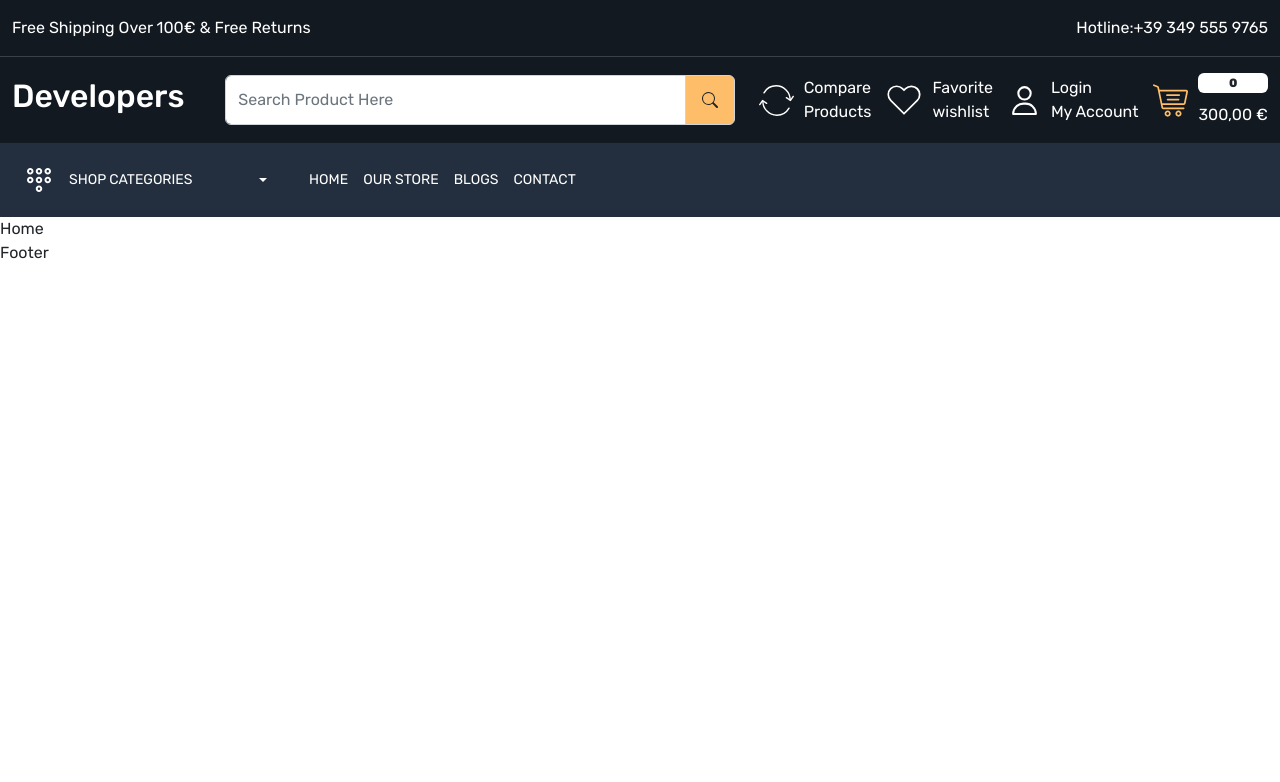
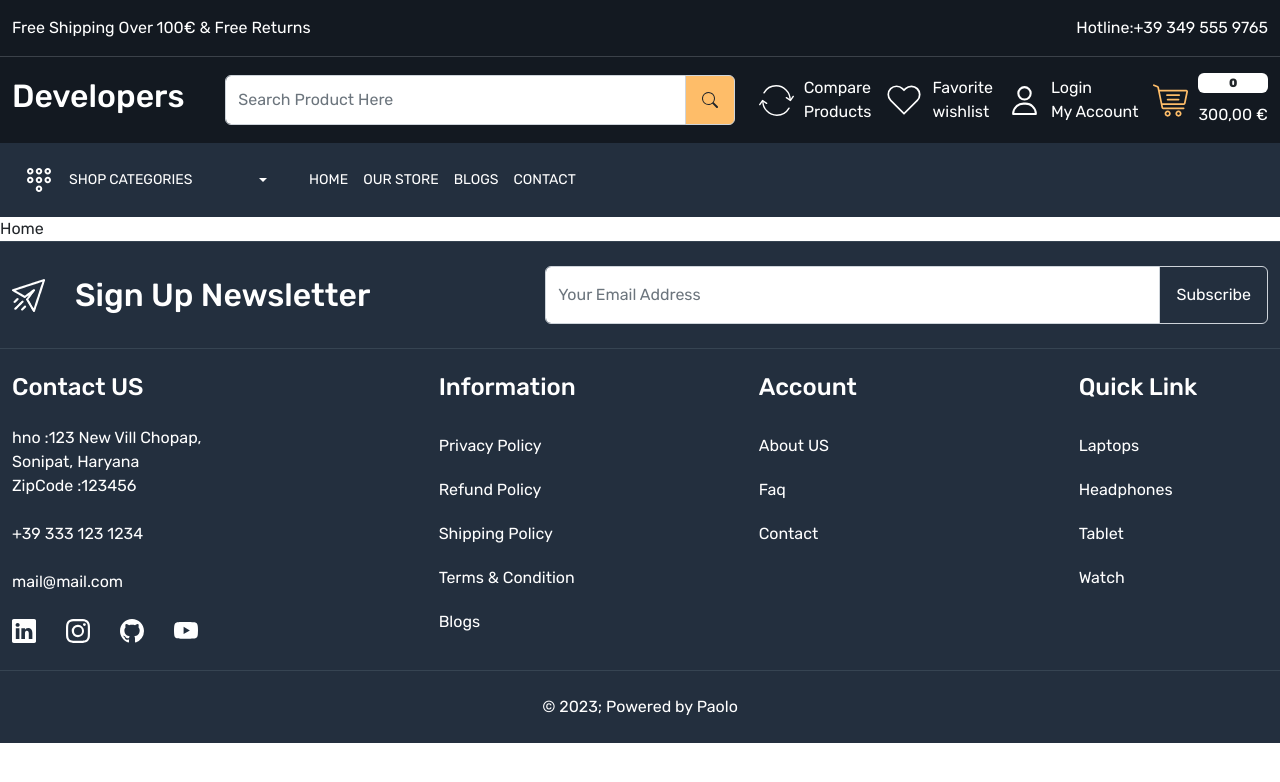
Before and after one commit to PaoloFerrari92/redux_-ECommerce, a React (Create React App) app: page / in a window 1280 px wide. Shown: the top 782 px of the page. Built offline with nearby package versions, Linux system fonts and the light colour scheme.

Commit message:
Terminato Footer

```diff
--- a/src/App.css
+++ b/src/App.css
@@ -84,3 +84,22 @@
   color: var(--color-febd69) !important;
 }
 /* Header Part End */
+
+
+
+/* Footer Part */
+
+footer {
+  background-color: var(--color-232f3e);
+}
+
+footer:not(:first-child){
+  border-top: 1px solid rgba(225, 255, 255, 0.1);
+}
+
+footer .input-group-text{
+  background-color: var(--color-232f3e);
+  color: white;
+  padding: 8px 17px;
+}
+/* Footer Part End */
--- a/src/components/Footer.jsx
+++ b/src/components/Footer.jsx
@@ -1,8 +1,117 @@
 import React from 'react'
+import {Link} from 'react-router-dom';
+import { BsLinkedin, BsGithub, BsYoutube, BsInstagram } from 'react-icons/bs';
 
 const Footer = () => {
   return (
-    <div>Footer</div>
+    <>
+      <footer className='py-4'>
+        <div className='container-xxl'>
+          <div className='row align-items-center'>
+            <div className='col-5'>
+              <div className='footer-top-data d-flex gap-30 align-items-center'>
+                <img src="images/newsletter.png" alt="newsletter" />
+                <h2 className='mb-0 text-white'>Sign Up Newsletter </h2>
+              </div>
+            </div>
+            <div className='col-7'>
+            <div className="input-group ">
+                <input
+                type="text"
+                className="form-control py-1"
+                placeholder="Your Email Address"
+                aria-label="Your Email Address"
+                aria-describedby="basic-addon2"
+                 />
+                  <span className="input-group-text p-3" id="basic-addon2">
+                    Subscribe
+                  </span>
+              </div>
+            </div>
+         </div>
+        </div>
+      </footer>
+      <footer className='py-4'>
+        <div className='container-xxl'>
+          <div className='row'>
+            <div className='col-4'>
+              <h4 className='text-white mb-4'>Contact US</h4>
+              <div>
+                <address className='text-white fs-6'>
+                  hno :123 New Vill Chopap, <br /> Sonipat, Haryana <br />
+                  ZipCode :123456
+                </address>
+                <a
+                href="tel: +39 333 123 1234"
+                className='mt-4 d-block mb-1 text-white'
+                >
+                  +39 333 123 1234
+                </a>
+                <a
+                href="mailto: mail@mail.com"
+                className='mt-4 d-block mb-0 text-white'
+                >
+                  mail@mail.com
+                </a>
+                <div className='social_icons d-flex align-items-center gap-30 mt-4'>
+                  <a className='text-white' href="">
+                    <BsLinkedin className='fs-4' />
+                  </a>
+                  <a className='text-white' href="">
+                    <BsInstagram  className='fs-4' />
+                  </a>
+                  <a className='text-white' href="">
+                    <BsGithub  className='fs-4' />
+                  </a>
+                  <a className='text-white' href="">
+                    <BsYoutube  className='fs-4' />
+                  </a>
+                </div>
+              </div>
+            </div>
+            <div className='col-3'>
+            <h4 className='text-white mb-4'>Information</h4>
+            <div className='footer-links d-flex flex-column'>
+                <Link className="text-white py-2 mb-1">Privacy Policy</Link>
+                <Link className="text-white py-2 mb-1">Refund Policy</Link>
+                <Link className="text-white py-2 mb-1">Shipping Policy</Link>
+                <Link className="text-white py-2 mb-1">Terms & Condition</Link>
+                <Link className="text-white py-2 mb-1">Blogs</Link>
+              </div>
+            </div>
+            <div className='col-3'>
+            <h4 className='text-white mb-4'>Account</h4>
+            <div className='footer-links d-flex flex-column'>
+                <Link className="text-white py-2 mb-1">About US</Link>
+                <Link className="text-white py-2 mb-1">Faq</Link>
+                <Link className="text-white py-2 mb-1">Contact</Link>
+              </div>
+            </div>
+            <div className='col-2'>
+            <h4 className='text-white mb-4'>Quick Link</h4>
+              <div className='footer-links d-flex flex-column'>
+                <Link className="text-white py-2 mb-1">Laptops</Link>
+                <Link className="text-white py-2 mb-1">Headphones</Link>
+                <Link className="text-white py-2 mb-1">Tablet</Link>
+                <Link className="text-white py-2 mb-1">Watch</Link>
+              </div>
+            </div>
+          </div>
+        </div>
+      </footer>
+      <footer className='py-4'>
+        <div className='container-xxl'>
+          <div className='row'>
+              <div className='col-12'>
+                <p className='text-center mb-0 text-white'>
+                  &copy; {new Date().getFullYear()}; Powered by Paolo
+                </p>
+              </div>
+          </div>
+        </div>
+      </footer>
+
+    </>
   )
 }
 
```
